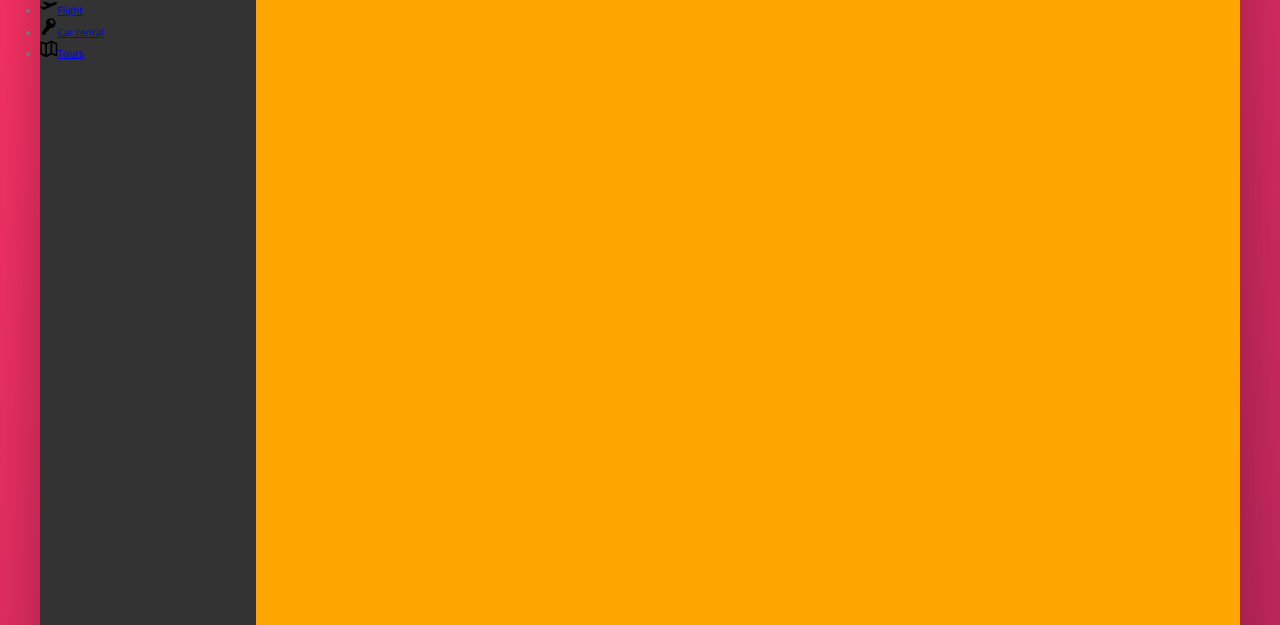
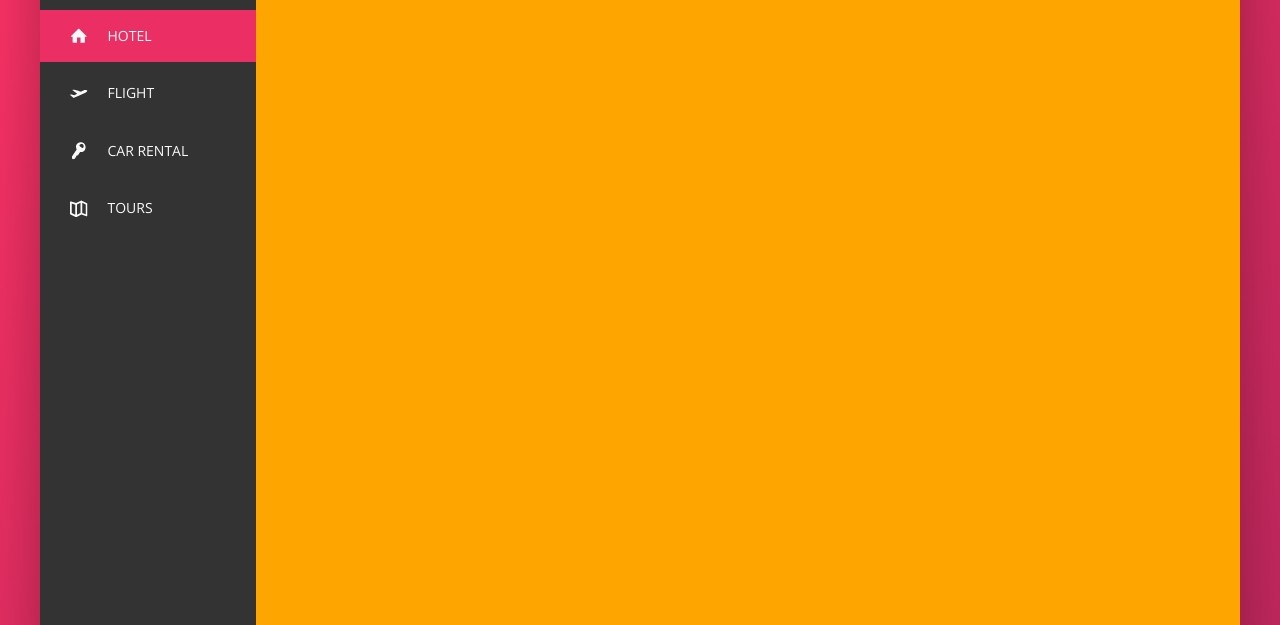
Before and after one commit to BradBones/tourism-site, a website: page index.html in a window 1280 px wide. Shown: the part 175-800 px from the top of the page. Drawn offline with nearby package versions, Linux system fonts and the light colour scheme.

Commit message:
side nav finished

```diff
--- a/index.html
+++ b/index.html
@@ -57,7 +57,7 @@
                 <!-- flex item 1 -->
                 <nav class="sidebar">
                     <ul class="side-nav">
-                        <li class="side-nav__item">
+                        <li class="side-nav__item side-nav__item--active">
                             <a href="#" class="side-nav__link">
                                 <svg class="side-nav__icon">
                                     <use xlink:href="img/sprite.svg#icon-home"></use>
--- a/sass/_components.scss
+++ b/sass/_components.scss
@@ -131,17 +131,64 @@
 ///////////////////////////////////
 // SIDE NAVIGATION
 .side-nav {
+    font-size: 1.4rem;
+    list-style: none;
+    margin-top: 3.5rem;
+
+
     &__item {
+        position: relative;
 
+        &:not(:last-child) {
+            margin-bottom: 0.5rem;
+        }
     }
 
-    &__link {
+    // Sets before state for the hover animation with the pink bar appearing, ready to grow across and fill the container
+    &__item::before {
+        content: "";
+        position: absolute;
+        top: 0;
+        left: 0;
+        height: 100%;
+        width: 3px;
+        background-color: var(--color-primary);
+        transform: scaleY(0);
+        transition: transform 0.2s,
+                    width 0.4s cubic-bezier(1,0,0,1) 0.2s,
+                    background-color 0.1s;
+    }
 
+    &__item:hover::before,
+    &__item--active::before {
+        transform: scaleY(1);
+        width: 100%;
+    }
+
+    &__item:active::before {
+        background-color: var(--color-primary-light);
+    }
+
+    &__link:link,
+    &__link:visited {
+        color: var(--color-grey-light-1);
+        text-decoration: none;
+        text-transform: uppercase;
+        display: block;
+        padding: 1.5rem 3rem;
+
+        position: relative;
+        z-index: 10;
+
+        display: flex;
+        align-items: center;
     }
 
     &__icon {
         width: 1.75rem;
         height: 1.75rem;
+        margin-right: 2rem;
+        fill: currentColor; // inherits color from parent
     }
 }
 
```
Also changed, not shown: css/style.css.
